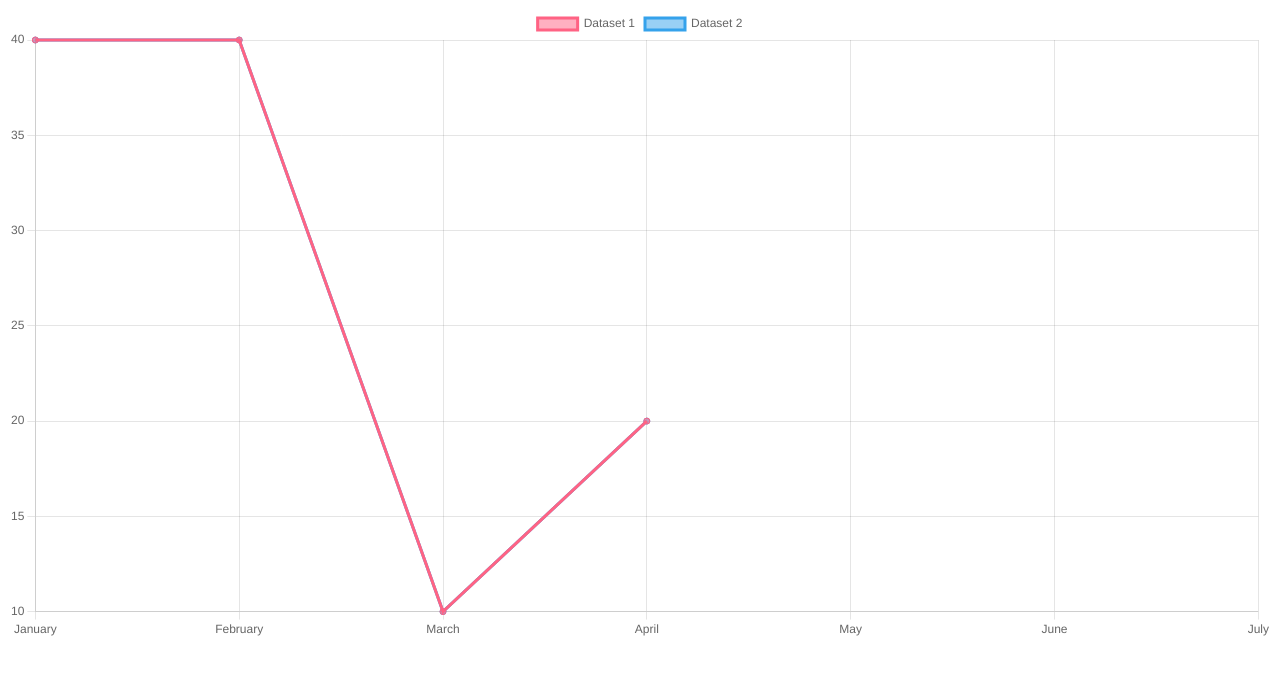
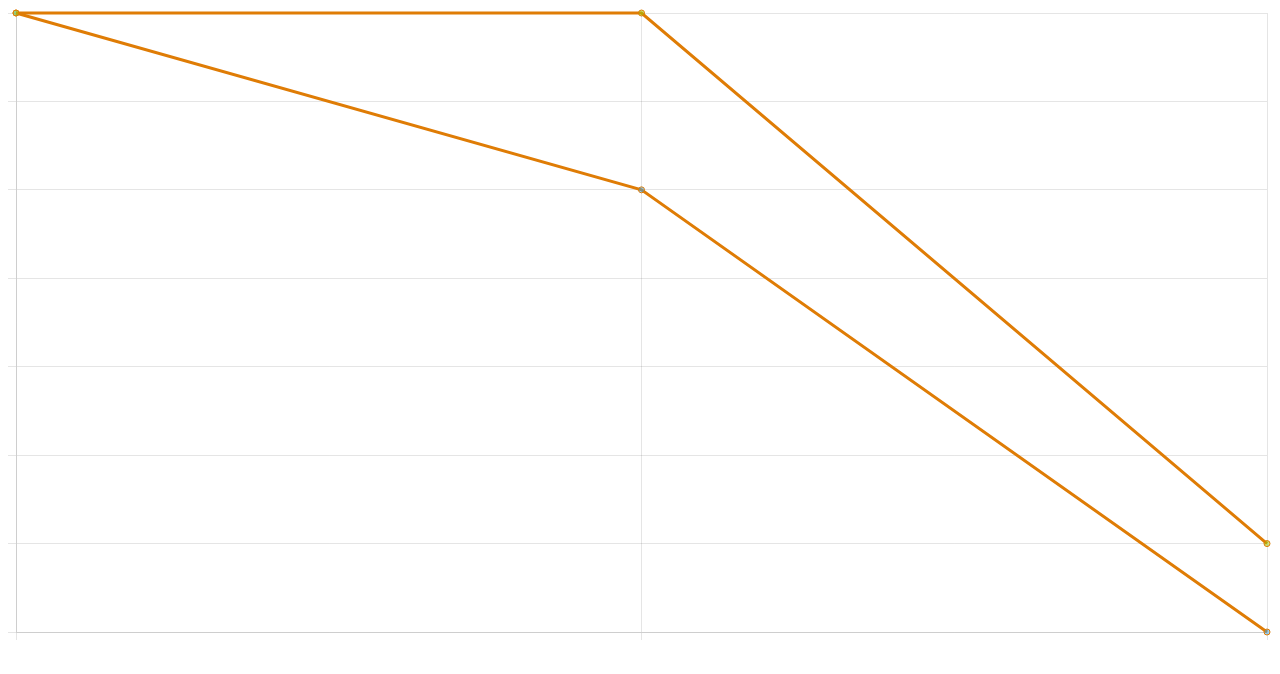
Before and after one commit to SamuelV1/My-Stash, a React (Create React App) app: page /gph in a window 1280 px wide. Shown: the top 674 px of the page. Built offline with nearby package versions, Linux system fonts and the light colour scheme.

Commit message:
graph config

```diff
--- a/src/components/graph/index.tsx
+++ b/src/components/graph/index.tsx
@@ -10,6 +10,7 @@ import {
   Legend,
 } from 'chart.js';
 import { Line } from 'react-chartjs-2';
+import { createFalse } from 'typescript';
 
 
 ChartJS.register(
@@ -24,9 +25,30 @@ ChartJS.register(
 
 export const options = {
   responsive: true,
+  scales: {
+    yAxes: {
+      gridLines: {
+        display: false,
+        color: "#382842",
+      },
+      ticks: {
+          beginAtZero: true,
+          display: false
+      }
+    },
+    xAxes: {
+      gridLines: {
+        display: false,
+        color: "#382842"
+      },
+      ticks: {
+          display: false
+      }
+    },
+  },
   plugins: {
     legend: {
-      position: 'top' as const,
+      display: false
     },
     title: {
       display: false,
@@ -35,21 +57,20 @@ export const options = {
   },
 };
 
-const labels = ['January', 'February', 'March', 'April', 'May', 'June', 'July'];
+const labels = ['old',"", ""];
 
 export const data = {
   labels,
   datasets: [
     {
-      label: 'Dataset 1',
-      data: [40,40,10,20],
-      borderColor: 'rgb(255, 99, 132)',
-      backgroundColor: 'rgba(255, 99, 132, 0.5)',
+      data: [40,40,10],
+      borderColor: '#df7c05',
+      backgroundColor: 'rgba(153, 202, 5, 0.5)',
     },
     {
-      label: 'Dataset 2',
-      data: [40,40,10,20],
-      borderColor: 'rgb(53, 162, 235)',
+
+      data: [40,30,5],
+      borderColor: '#df7c05',
       backgroundColor: 'rgba(53, 162, 235, 0.5)',
     },
   ],
```
